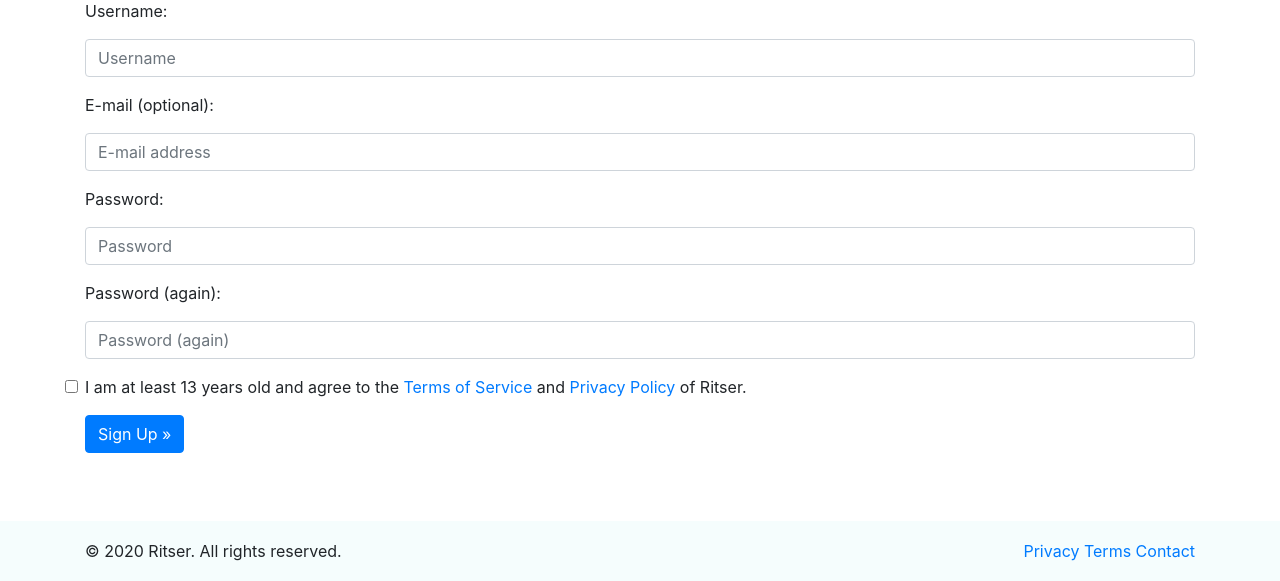
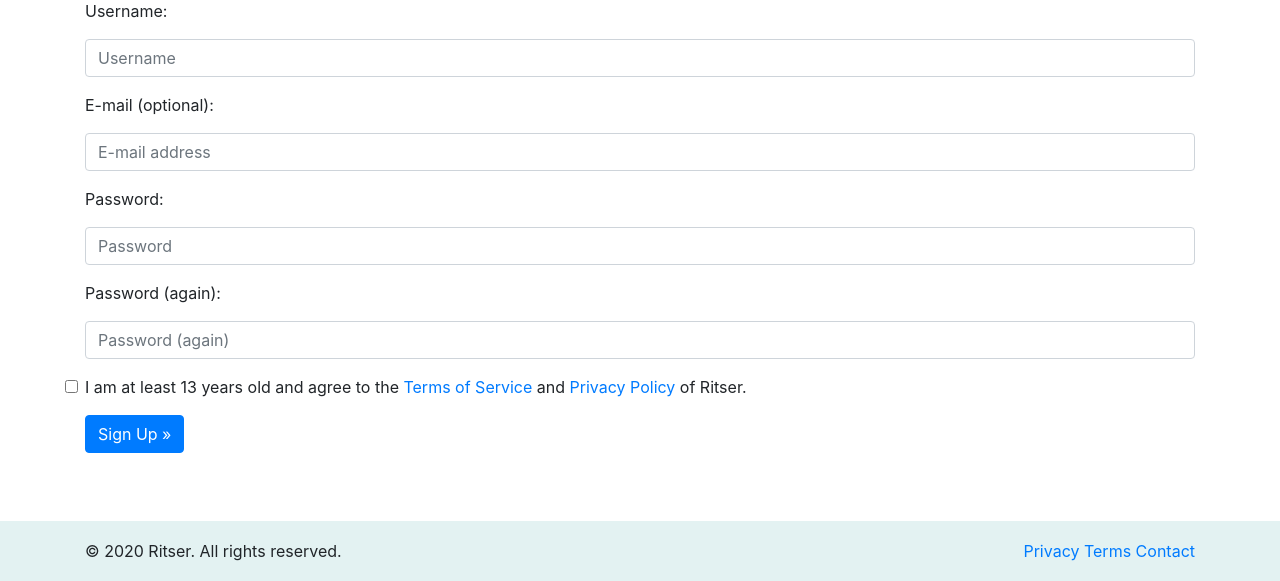
Before and after one commit to ia03/ritser, a Django app: page /accounts/signup/ in a window 1280 px wide. Shown: the part 219-800 px from the top of the page. Run offline with Django 3.2, Linux system fonts and the light colour scheme; some libraries are stand-ins or nearby versions.

Commit message:
returned to original colours

```diff
--- a/debates/static/debates/css/base.css
+++ b/debates/static/debates/css/base.css
@@ -21,7 +21,7 @@ body {
   width: 100%;
   height: 60px; /* Set the fixed height of the footer here */
   line-height: 60px; /* Vertically center the text there */
-  background-color: #F5FDFD;
+  background-color: #E3F2F2;
 }
 
 /* modnote */
```
